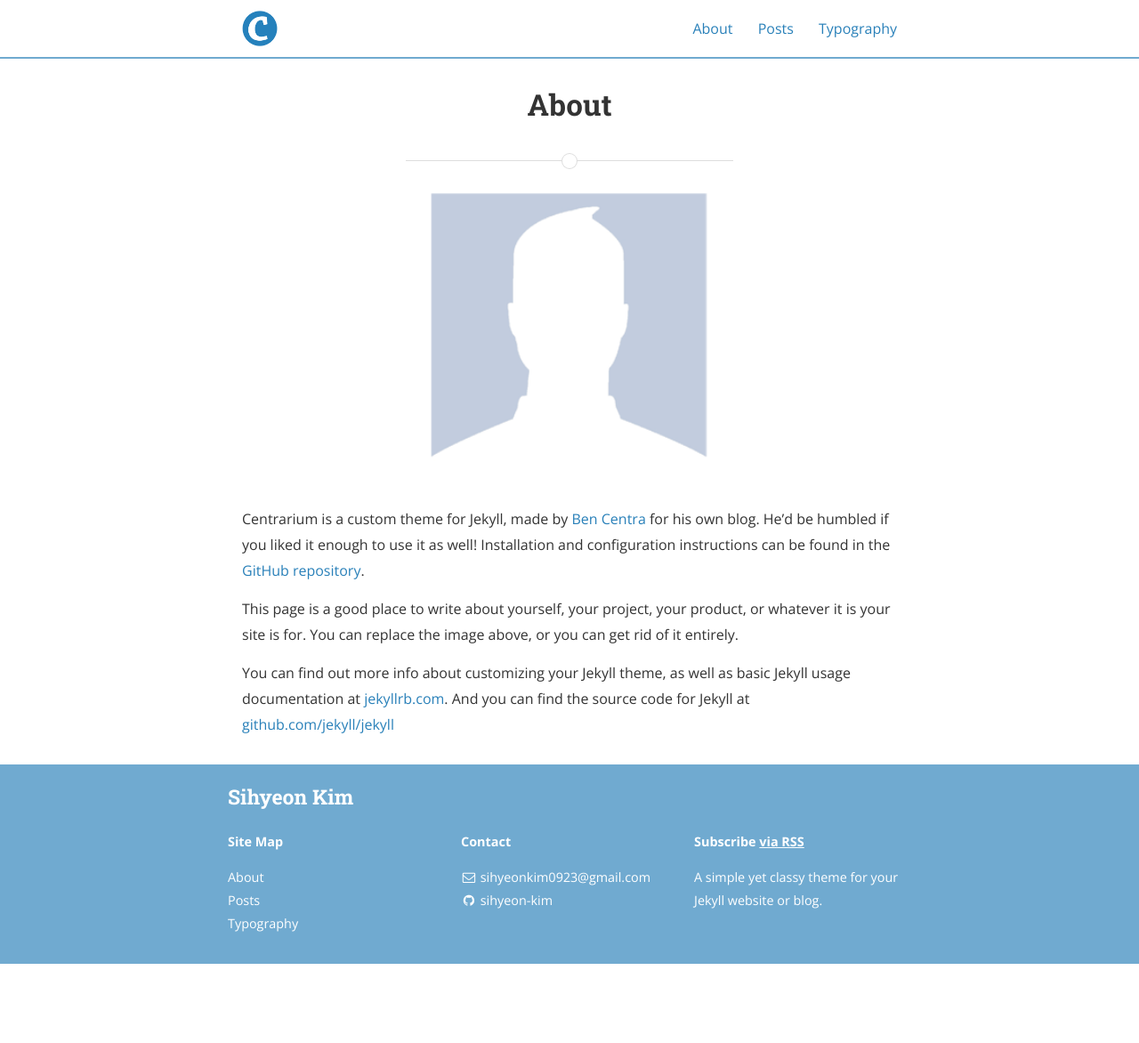
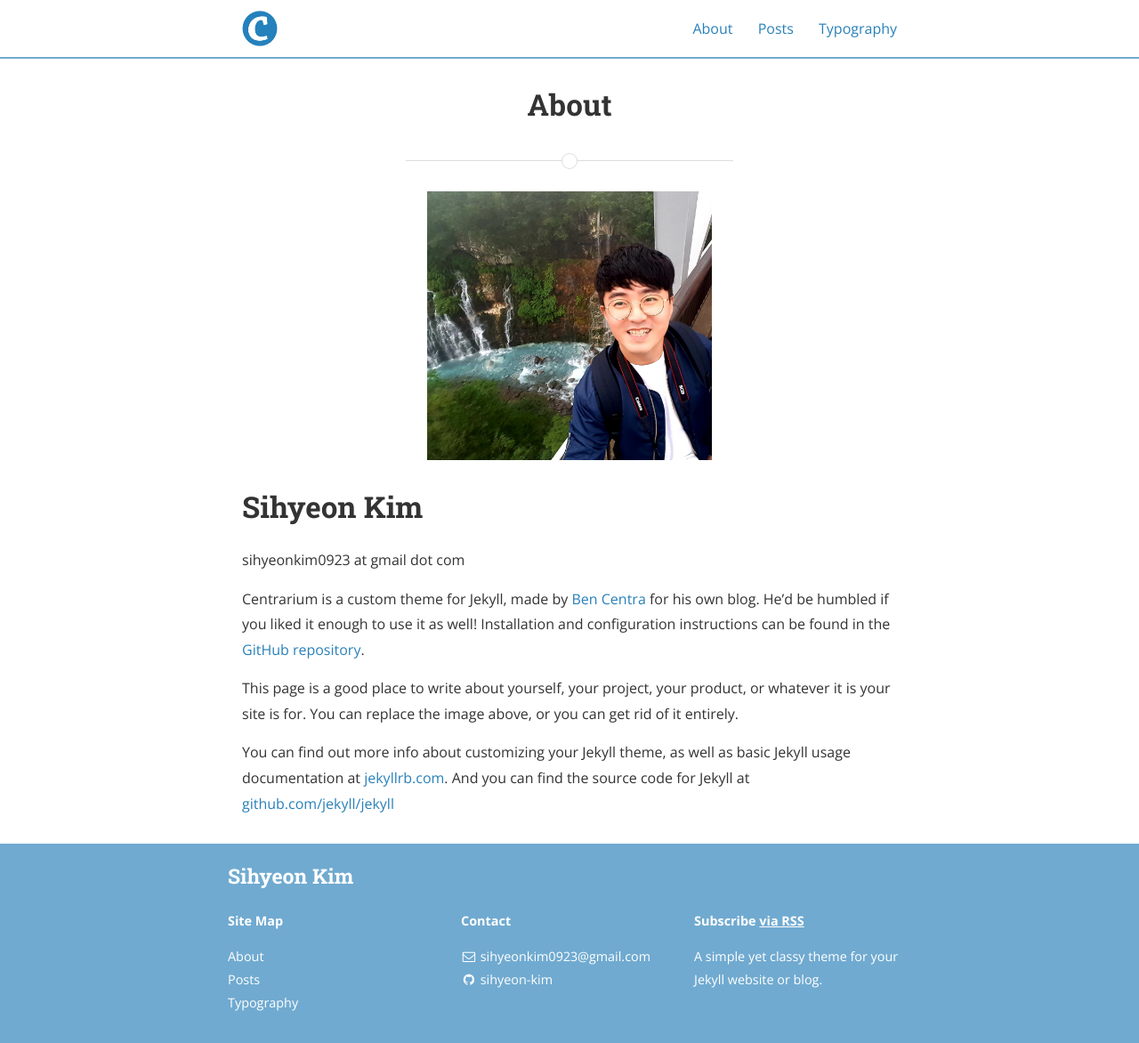
Before and after one commit to sihyeon-kim/sihyeon-kim.github.io, a Jekyll site: the page built from about.md, in a window 1280 px wide. Shown: the whole page at 89% size. Built offline with Jekyll 4.4.1, drawn with Linux system fonts in a browser that asks for light colours; nearby versions of some CDN libraries; before the commit the page ends 1083 px from its top, so only the background shows below that.

Commit message:
Update about.md

```diff
--- a/about.md
+++ b/about.md
@@ -4,7 +4,10 @@ title: About
 permalink: /about/
 ---
 
-<img src="{{ site.baseurl }}/assets/profile-placeholder.gif" title="Profile Picture" class="profile">
+<img src="{{ site.baseurl }}/assets/profile.jpg" title="Profile Picture" class="profile">
+
+# Sihyeon Kim
+sihyeonkim0923 at gmail dot com
 
 Centrarium is a custom theme for Jekyll, made by [Ben Centra][bencentra] for his own blog. He'd be humbled if you liked it enough to use it as well! Installation and configuration instructions can be found in the [GitHub repository](https://github.com/bencentra/centrarium).
 
```
